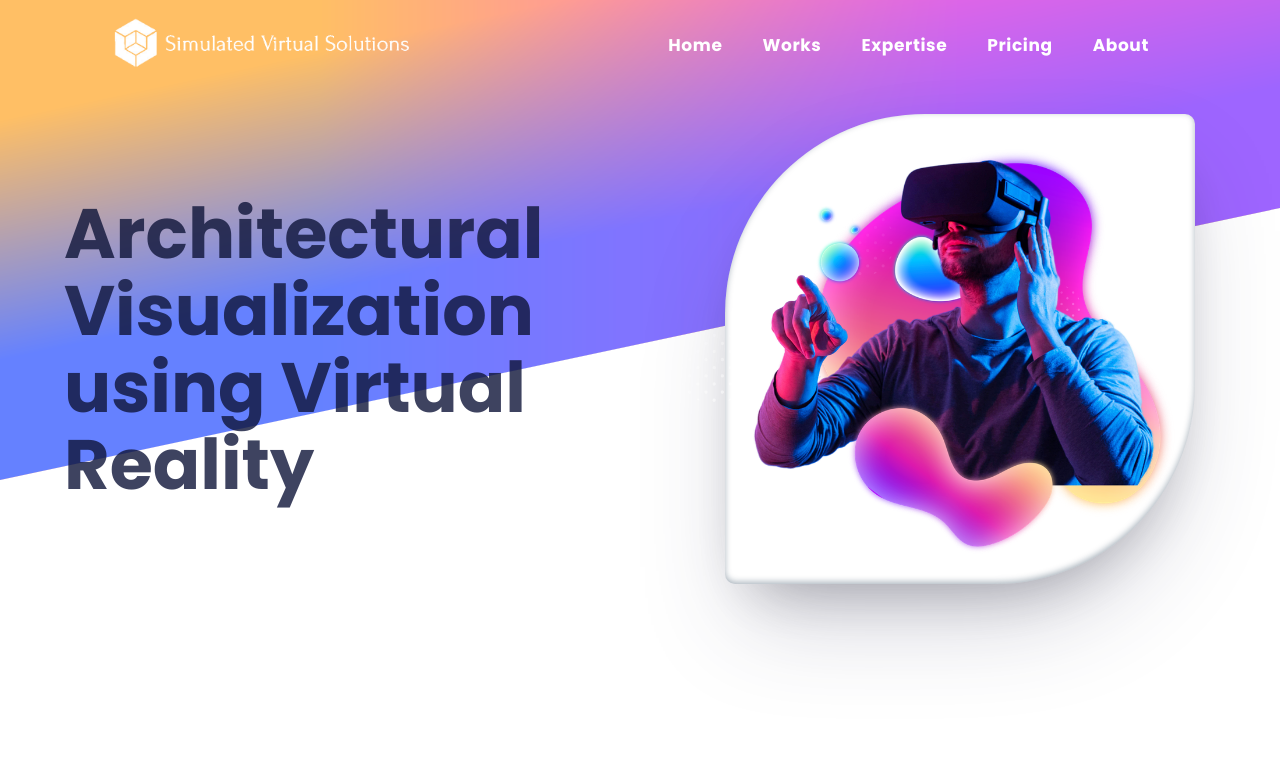
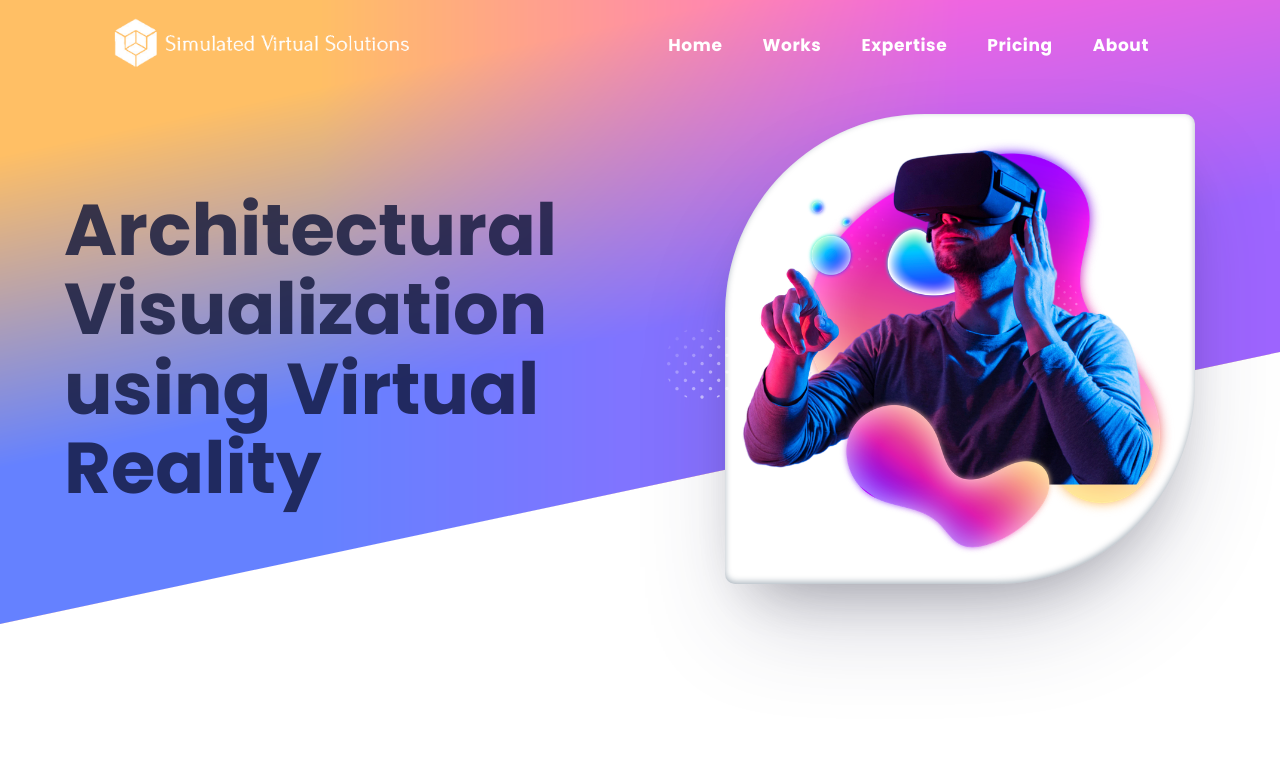
Before and after one commit to rizwanrockzz/under-development, a plain HTML site: page v2/index.html in a window 1280 px wide. Shown: the top 773 px of the page. Drawn offline with Linux system fonts and the light colour scheme.

Commit message:
Update style.css

```diff
--- a/v2/css/style.css
+++ b/v2/css/style.css
@@ -93,7 +93,7 @@ li a {
 .gradient-block {
   opacity: 0.6;
   width: 100%;
-  height: 480px;
+  height: 78%;
   transform: skewY(-12deg);
   position: absolute;
   transform-origin: 0;
@@ -148,7 +148,6 @@ li a {
 .main-hero {
   position: relative;
   display: grid;
-  /* grid-template-columns: 1fr 4fr 6fr 0.1fr; */
   grid-template-columns: 1fr 1fr;
   justify-content: center;
   align-items: center;
@@ -157,8 +156,7 @@ li a {
 }
 
 .text-ar h3 {
-  /* font-family: "Times New Roman", Times, serif; */
-  font-size: 70px;
+  font-size: 4.5rem;
   line-height: 1.1;
   padding: 10%;
   opacity: 0.8;
@@ -194,23 +192,19 @@ li a {
   position: relative;
   width: 470px;
   height: 470px;
-  /* margin: 0px 80px; */
-  /* margin-top: 120px; */
   border-radius: 200px 10px 200px 10px;
   background-color: white;
   backdrop-filter: blur(12px);
   box-shadow: rgb(50 50 93 / 25%) 0px 50px 100px -20px,
     rgb(0 0 0 / 30%) 0px 30px 60px -30px,
     rgb(10 37 64 / 35%) 0px -2px 6px 0px inset;
-  /* margin-left: 80px; see this after
-  margin-right: 80px; */
 }
 
 .hero-pic {
   position: absolute;
-  width: 495px;
+  width: 108%;
   right: 20px;
-  top: 35px;
+  top: 25px;
 }
 
 /* Works Section */
```
